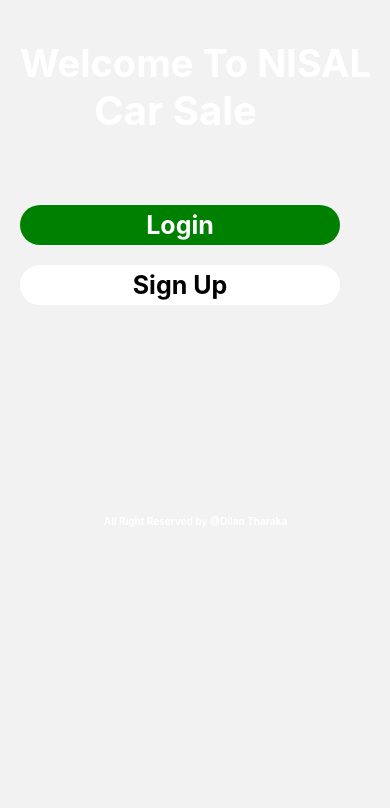
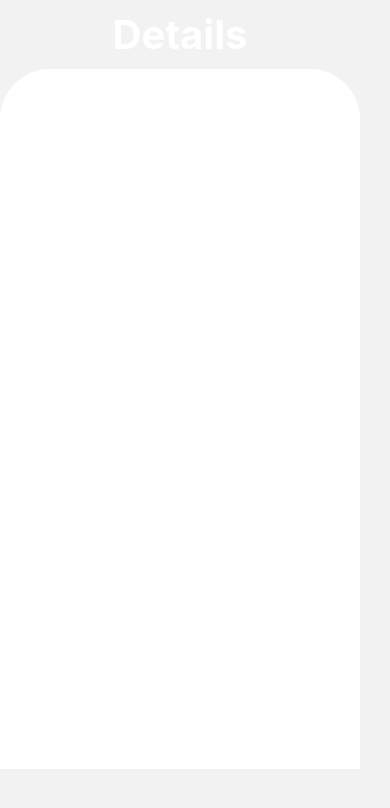
Before and after one commit to tharakad049/CarSaleMobileApp, a React Native app: screen /Details in a window 390 px wide. Shown: the top 808 px of the page. Built offline with nearby package versions, Linux system fonts and the light colour scheme.

Commit message:
Update Project

```diff
--- a/App.js
+++ b/App.js
@@ -4,6 +4,7 @@ import { createNativeStackNavigator } from '@react-navigation/native-stack';
 import Home from './src/Home';
 import Login from './src/Login';
 import Register from './src/Register';
+import DetailsForm from './src/DetailsForm';
 
 const Stack = createNativeStackNavigator();
 
@@ -14,6 +15,7 @@ function App() {
         <Stack.Screen name="Home" component={Home} />
         <Stack.Screen name="Login" component={Login} />
         <Stack.Screen name="SignIn" component={Register} />
+        <Stack.Screen name="Details" component={DetailsForm} />
       </Stack.Navigator>
     </NavigationContainer>
   );
--- a/src/DetailsForm.js
+++ b/src/DetailsForm.js
@@ -1,10 +1,25 @@
-import { View, Text } from 'react-native'
+import { View, Text, KeyboardAvoidingView, TouchableOpacity } from 'react-native'
 import React from 'react'
+import Background from './Background'
 
 export default function DetailsForm() {
-  return (
-    <View>
-      <Text>DetailsForm</Text>
-    </View>
-  )
+    return (
+        <Background>
+            <View style={{ alignItems: "center", width: 360 }}>
+                <Text style={{ color: "white", fontSize: 40, fontWeight: "bold", top: 10 }}>Details</Text>
+
+                <KeyboardAvoidingView>
+                    <View style={{
+                        backgroundColor: "white",
+                        alignItems: "center",
+                        height: 700, width: 360, top: 20,
+                        borderTopLeftRadius: 50, paddingTop: 20, borderTopRightRadius: 50,
+                    }}>
+                        <View style={{ display: 'flex', flexDirection: 'row', justifyContent: "center" }}></View>
+                    </View>
+                </KeyboardAvoidingView>
+
+            </View>
+        </Background>
+    )
 }
--- a/src/Home.js
+++ b/src/Home.js
@@ -8,8 +8,9 @@ const Home = (props) => {
     <Background>
       <View style={{bottom: -40, alignItems: "center" }}>
       <Text style={{color: 'white',  fontSize: 38 , fontWeight: 'bold', left: 20 }}>Welcome To NISAL</Text>
-      <Text style={{color: 'white',  fontSize: 40 , fontWeight: 'bold' }}>Car Sale</Text>
+      <Text style={{color: 'white',  fontSize: 35 , fontWeight: 'bold' }}>Car Sale</Text>
       </View>
+
       <View style={{left: 20, bottom: -100}}>
       <Button bgcolor='green' textColor='white' btnLabel="Login"  press={()=>{props.navigation.navigate("Login")}}/>
       <Button bgcolor='white' textColor='black' btnLabel="Sign Up" press={()=>{props.navigation.navigate("SignIn")}}/>
--- a/src/Login.js
+++ b/src/Login.js
@@ -27,7 +27,7 @@ const Login = (props) => {
               Forgot Password ?
             </Text>
           </View>
-          <Button textColor='white' bgcolor='green' btnLabel="Login" press={() => alert("Logged In")} />
+          <Button textColor='white' bgcolor='green' btnLabel="Login" press={()=>{props.navigation.navigate("Details")}} />
           <View style={{ display: 'flex', flexDirection: 'row', justifyContent: "center" }}>
             <Text style={{ fontSize: 16, fontWeight: "bold" }}>Don't have an account ? </Text>
             <TouchableOpacity onPress={() => props.navigation.navigate("SignIn")}>
--- a/src/Register.js
+++ b/src/Register.js
@@ -21,7 +21,7 @@ const Register = (props) => {
           <Field placeholder="Contact Number"/>
           <Field placeholder="Address"/>
 
-          <Button textColor='white' bgcolor='green' btnLabel="Register" press={() => alert("Signed In")} />
+          <Button textColor='white' bgcolor='green' btnLabel="Register" press={()=>{props.navigation.navigate("Details")}} />
           <View style={{ display: 'flex', flexDirection: 'row', justifyContent: "center" }}>
             <Text style={{ fontSize: 16, fontWeight: "bold" }}>Alreadr have an account ? </Text>
             <TouchableOpacity onPress={() => props.navigation.navigate("Login")}>
```
